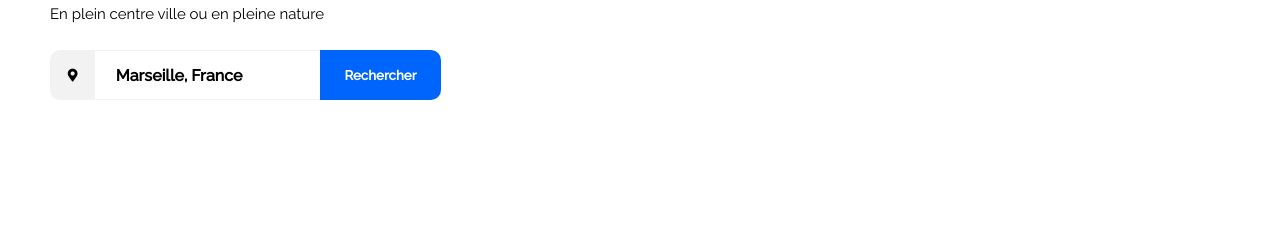
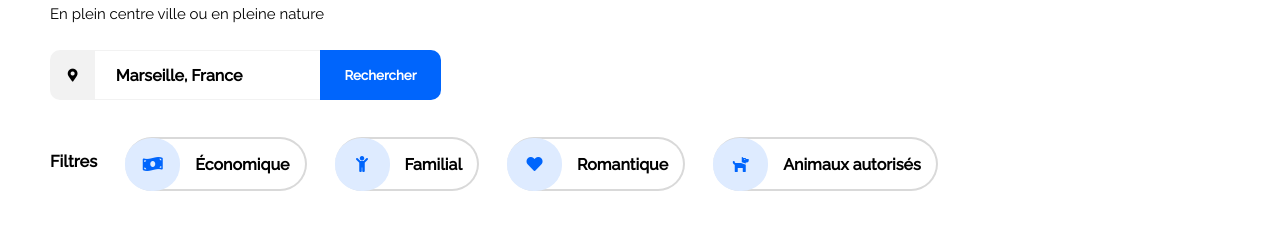
Before and after one commit to Solisiste-soft/ENGONEMichel_2_02092021, a plain HTML site: page index.html in a window 1280 px wide. Shown: the part 158-388 px from the top of the page. Drawn offline with Linux system fonts and the light colour scheme.

Commit message:
Ajout des filtres

```diff
--- a/index.html
+++ b/index.html
@@ -47,8 +47,24 @@
                 <input class="position position1" type="search" value="Marseille, France">
                 <button class="btn"><span class="searchForm">Rechercher</span></button>
             </div>
-
         </form>
+        <div class="filtre">
+            <div class="filtreTitle">
+                <h3>Filtres</h3>
+            </div>
+            <div class="filtreIconeArea"> <i class="fas fa-money-bill-wave filtreIcone"></i>
+                <div class="filtreText">Économique</div>
+            </div>
+            <div class="filtreIconeArea"> <i class="fas fa-child filtreIcone"></i>
+                <div class="filtreText">Familial</div>
+            </div>
+            <div class="filtreIconeArea"> <i class="fas fa-heart filtreIcone"></i>
+                <div class="filtreText">Romantique</div>
+            </div>
+            <div class="filtreIconeArea"> <i class="fas fa-dog filtreIcone"></i>
+                <div class="filtreText">Animaux autorisés</div>
+            </div>
+        </div>
     </section>
 </main>
 </body>
--- a/style.css
+++ b/style.css
@@ -167,3 +167,49 @@ header p
     width: 121px;
 
 }
+
+/* FILTRE */
+.filtre
+{
+    display: flex;
+    align-items: center;
+    margin-top: 32px;
+    margin-bottom: 32px;
+}
+.filtreTitle
+{
+    font-size: 14px;
+    margin-right: 28px;
+
+}
+.filtreIconeArea
+{
+    display: flex;
+    align-items: center;
+    margin-right: 28px;
+    margin-top: 5px;
+    border: 2px solid  #d9d9d9;
+    height: 50px;
+    border-left: none;
+    border-radius: 27px;
+    cursor: pointer;
+    /*padding: 9px;*/
+}
+.filtreIcone
+{
+    display: flex;
+    /*justify-content: space-between;*/
+    align-items: center;
+    color: #0065FC;
+    justify-content: center;
+    border-radius: 48%;
+    background-color: #DEEBFF;
+    margin-right: 0px;
+    height: 53px;
+    width: 55px;
+}
+.filtreText
+{
+    font-weight: bold;
+    padding: 18px 15px;
+}
```
